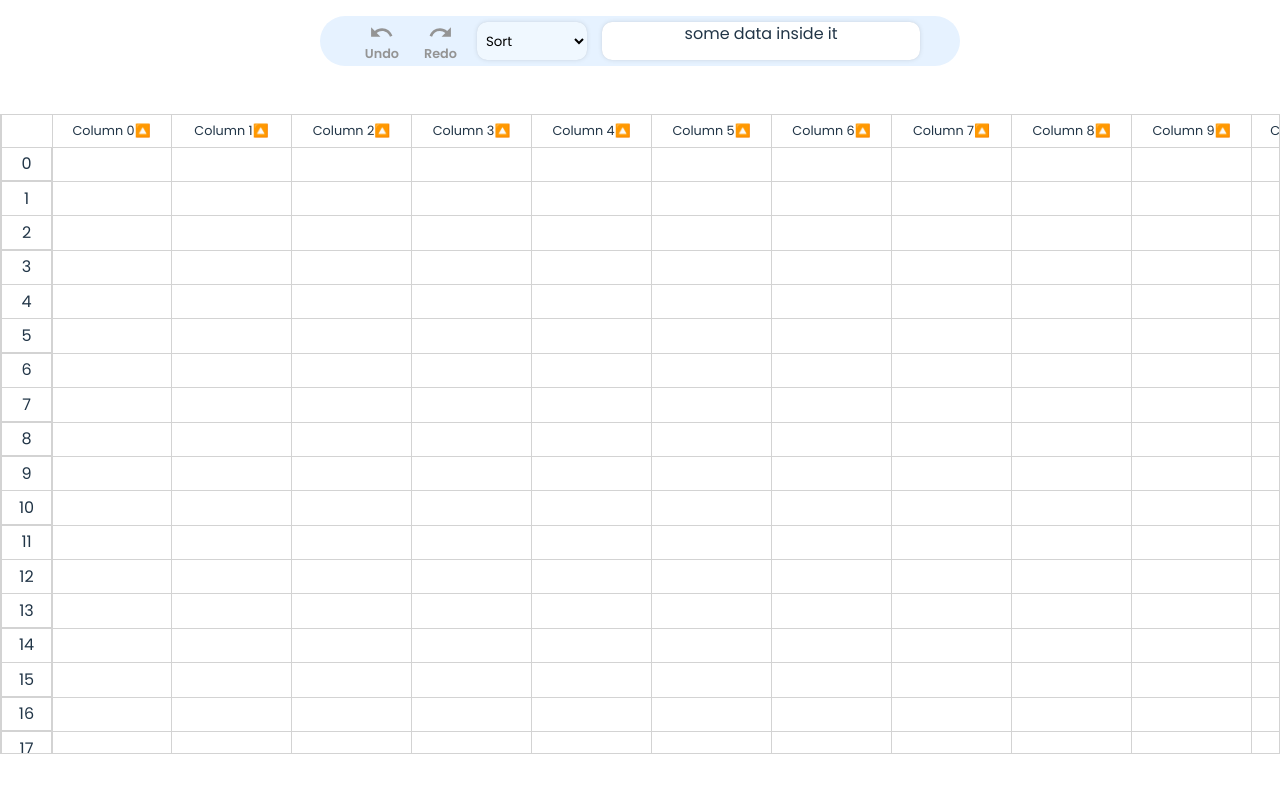
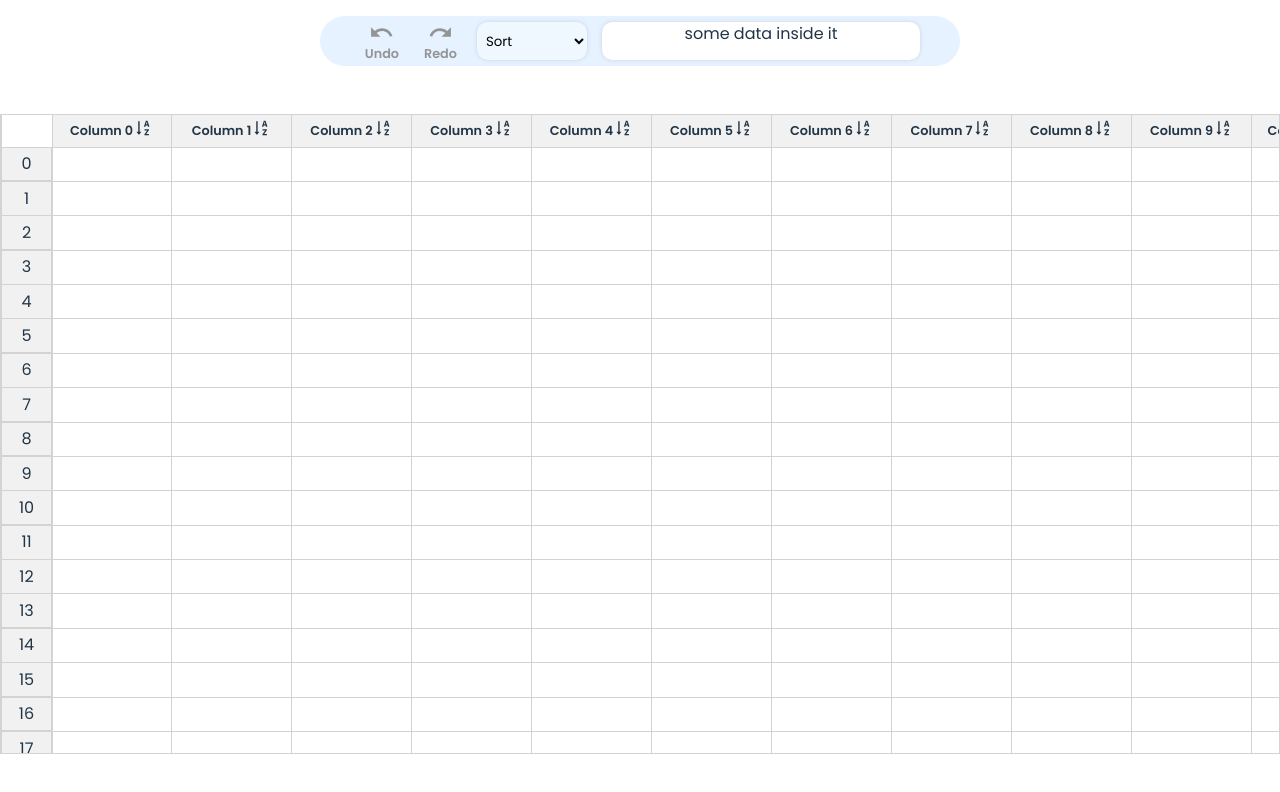
Before and after one commit to Shivangi020/SimpleSheet, a React (Vite) app: page / in a window 1280 px wide. Shown: the top 792 px of the page. Built offline with nearby package versions, Linux system fonts and the light colour scheme.

Commit message:
added sort filter

```diff
--- a/src/App.css
+++ b/src/App.css
@@ -45,7 +45,7 @@ td {
   width: 50px;
   position: sticky;
   left: 0;
-  background-color: white;
+  background-color: #f1f1f1;
   z-index: 2;
   outline: 1px solid #d3d3d3;
 }
@@ -54,7 +54,7 @@ td {
   position: sticky;
   top: 0;
   outline: 1px solid #d3d3d3;
-  background-color: white;
+  background-color: #f1f1f1;
   z-index: 2;
   height: 2em;
 }
@@ -81,7 +81,7 @@ td {
 .headerCell {
   height: 100%;
   position: relative;
-  font-weight: 400;
+  font-weight: 600;
   font-size: 0.8em;
   display: flex;
   align-items: center;
--- a/src/components/Grid.tsx
+++ b/src/components/Grid.tsx
@@ -3,6 +3,8 @@ import React, { useEffect, useRef, useState } from "react";
 import { useGrid } from "../ GridContext";
 import { GridProps } from "../types";
 import CellComponent from "./Cell";
+import { AiOutlineSortAscending } from "react-icons/ai";
+import { AiOutlineSortDescending } from "react-icons/ai";
 
 const Grid: React.FC<GridProps> = ({ rows, columns }) => {
   // const [state, dispatch] = useReducer(gridReducer, initialState);
@@ -257,7 +259,7 @@ const Grid: React.FC<GridProps> = ({ rows, columns }) => {
 
     document.addEventListener("mouseup", onMouseUp);
 
-    // ✅ Properly remove listener after execution
+    // Properly remove listener after execution
     document.addEventListener("mouseup", function removeListener() {
       document.removeEventListener("mouseup", onMouseUp);
       document.removeEventListener("mouseup", removeListener); // Remove itself
@@ -265,8 +267,7 @@ const Grid: React.FC<GridProps> = ({ rows, columns }) => {
   };
 
   const handleSort = (colIdx: number) => {
-    const newDirection = "asc";
-
+    const newDirection = state.sortState;
     const columnId = `${colIdx}`;
     dispatch({
       type: "SORT_COLUMN",
@@ -302,13 +303,17 @@ const Grid: React.FC<GridProps> = ({ rows, columns }) => {
             {columnWidths.map((width, colIdx) => (
               <th key={colIdx} style={{ width }} className="header">
                 <div className="headerCell">
-                  Column {colIdx}{" "}
+                  <span>Column {colIdx}</span>
                   <span
                     onClick={() => {
                       handleSort(colIdx);
                     }}
                   >
-                    🔼
+                    {state.sortState === "asc" ? (
+                      <AiOutlineSortAscending size={20} />
+                    ) : (
+                      <AiOutlineSortDescending size={20} />
+                    )}
                   </span>
                   <div
                     className="resizer"
--- a/src/components/Toolbar.tsx
+++ b/src/components/Toolbar.tsx
@@ -2,7 +2,6 @@ import React from "react";
 import { ToolbarProps } from "../types";
 import { MdUndo } from "react-icons/md";
 import { MdRedo } from "react-icons/md";
-import { BsSortAlphaUp } from "react-icons/bs";
 
 const Toolbar: React.FC<ToolbarProps> = ({
   canUndo,
@@ -47,10 +46,7 @@ const Toolbar: React.FC<ToolbarProps> = ({
           <option value="" disabled selected>
             Sort
           </option>
-          <option value="asc">
-            <BsSortAlphaUp />
-            <span>Ascending</span>
-          </option>
+          <option value="asc">Ascending</option>
           <option value="desc">Descending</option>
         </select>
 
--- a/src/types.ts
+++ b/src/types.ts
@@ -10,7 +10,7 @@ export interface GridState {
   activeCell: string | null; // Currently active cell id
   undoStack: GridAction[]; // Stack of actions for undo
   redoStack: GridAction[]; // Stack of actions for redo
-  sortState: "asc" | "desc" | null;
+  sortState: "asc" | "desc";
 }
 
 export type GridAction =
```
